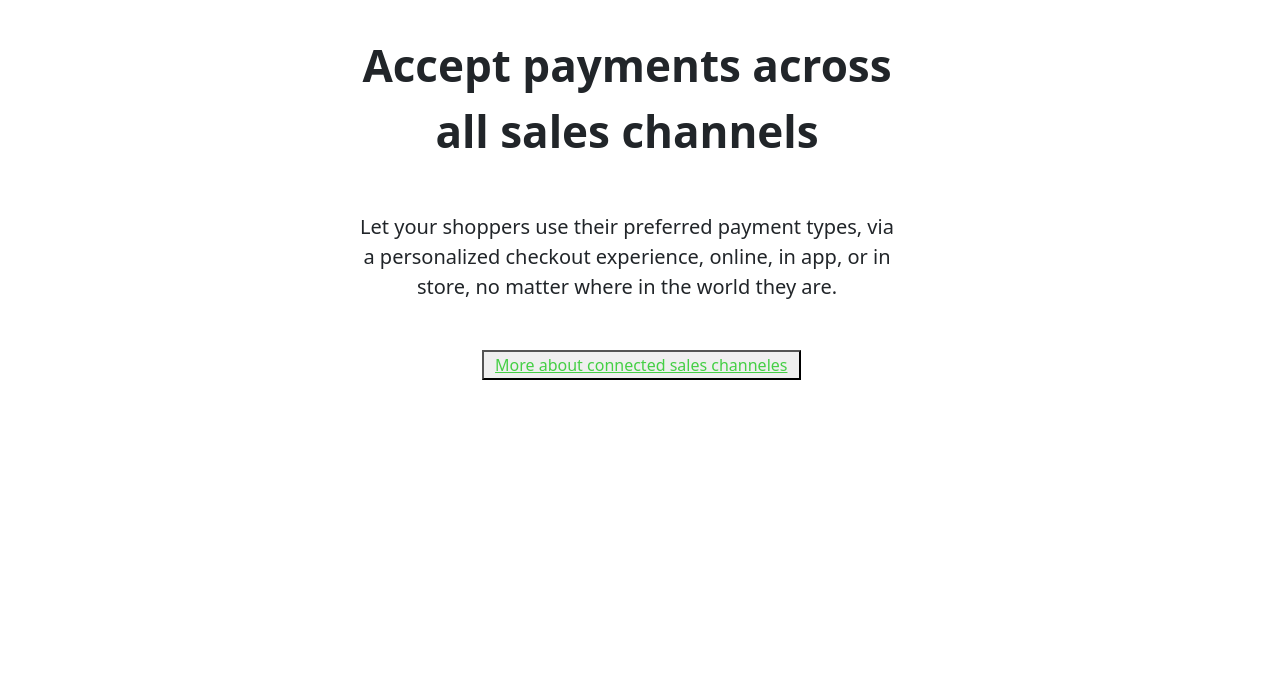
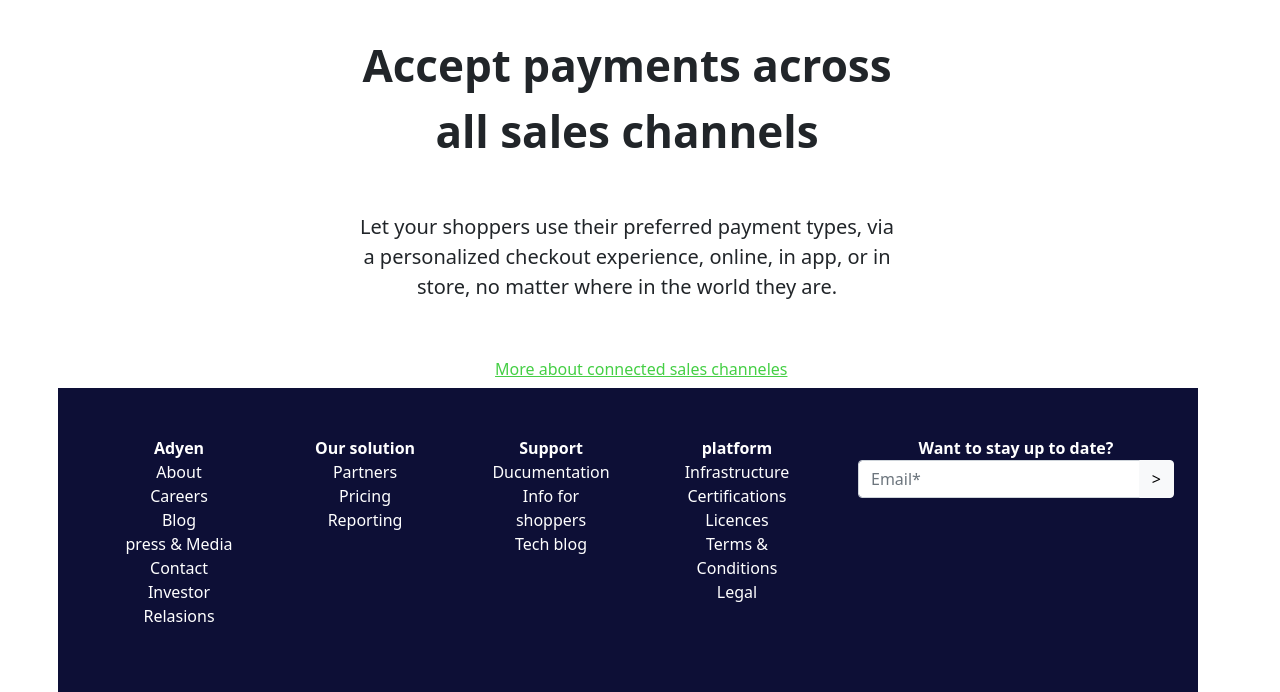
Before and after one commit to nairikata/week3, a plain HTML site: page index.html in a window 1280 px wide. Shown: the part 918-1610 px from the top of the page. Before the commit the page ends 1298 px from the top, so only its background shows below. Drawn offline with nearby package versions, Linux system fonts and the light colour scheme.

Commit message:
make part of footer

```diff
--- a/index.html
+++ b/index.html
@@ -153,7 +153,7 @@
           ></video>
         </div>
       </div>
-      <!-- col-video -->
+      <!-- col-body -->
       <div class="row text-center">
 
           <div class="col-6 pt-5 fw-bold  align-self-center fs-11">
@@ -165,12 +165,62 @@
             matter where in the world they are.
           </div>
           <div class="col-6 pt-5">
-            <button class="col-7 btnbtn btn-link" type="button">
+            <button class="col-7 btn btn-link" type="button">
               More about connected sales channeles
             </button>
           </div>
+       <!-- col-body -->
 
-      </div>
+   <!-- footer -->
+   <div class="row pt-5 mt-0 pb-5" style="color: white; background-color: rgb(13, 15, 54);">
+     <div class="col-2">
+       <ul style=" font-weight: bold; list-style: none;">Adyen
+         <li style="font-weight: normal;">About</li>
+         <li style="font-weight: normal;">Careers</li>
+         <li style="font-weight: normal;">Blog</li>
+         <li style="font-weight: normal;">press & Media</li>
+         <li style="font-weight: normal;">Contact</li>
+         <li style="font-weight: normal;">Investor Relasions</li>
+       </ul>
+     </div>
+
+     <div class="col-2">
+      <ul style=" font-weight: bold; list-style: none;">Our solution
+        <li style="font-weight: normal;">Partners</li>
+        <li style="font-weight: normal;">Pricing</li>
+        <li style="font-weight: normal;">Reporting</li>
+      </ul>
+    </div>
+
+    <div class="col-2">
+      <ul style=" font-weight: bold; list-style: none;">Support
+        <li style="font-weight: normal;">Ducumentation</li>
+        <li style="font-weight: normal;">Info for shoppers</li>
+        <li style="font-weight: normal;">Tech blog</li>
+      </ul>
+    </div>
+
+    <div class="col-2">
+      <ul style=" font-weight: bold; list-style: none;">platform
+        <li style="font-weight: normal;">Infrastructure</li>
+        <li style="font-weight: normal;">Certifications</li>
+        <li style="font-weight: normal;">Licences</li>
+        <li style="font-weight: normal;">Terms & Conditions</li>
+        <li style="font-weight: normal;">Legal</li>
+      </ul>
+    </div>
+
+    <div class="col-4">
+      <ul style="padding-bottom: 3rem; font-weight: bold; list-style: none;">Want to stay up to date?
+        <li><div class="input-group mb-3">
+          <input type="text" class="form-control" placeholder="Email*" aria-label="Email*" aria-describedby="button-addon2">
+          <button class="btn btn-light" type="button" id="button-addon2">></button>
+          </div>
+        </li>
+      </ul>
+    </div>
+       <!-- footer -->
+    </div>
     </div>
   </body>
 </html>
```
